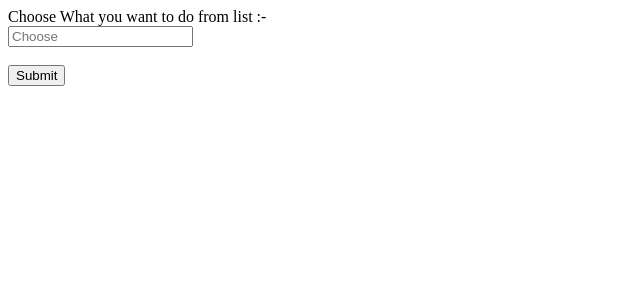
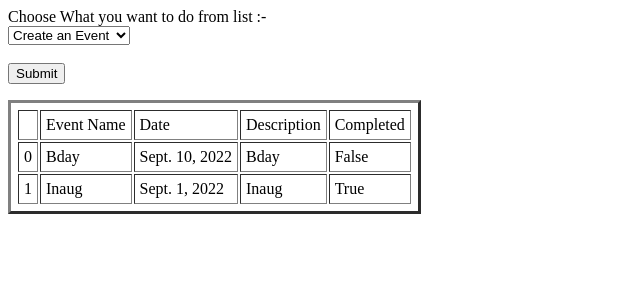
Before and after one commit to Innomer/SynapseTasks, a Django app: page /task2/3 in a window 1280 px wide. Shown: the top 300 px of the page, without its empty margins (0-640 px from the left). Run offline with Django 4.2, Linux system fonts and the light colour scheme; data comes from the database, SQL or seed files in the repository; both versions use the stored data as it was after the commit.

Commit message:
View Events Done

```diff
--- a/TechTask/TechTask/Task2/templates/eve.html
+++ b/TechTask/TechTask/Task2/templates/eve.html
@@ -1,13 +1,13 @@
 <form action="." method="post">
     {% csrf_token %}
     <label for="CRUDchoice">Choose What you want to do from list :-</label><br>
-    <input list="CRUD" placeholder="Choose" name="CRUDchoice" id="CRUDchoice">
-    <datalist id="CRUD">
+    <!-- <input list="CRUD" placeholder="Choose" name="CRUDchoice" id="CRUDchoice"> -->
+    <select id="CRUD" name="CRUDchoice">
     <option value="1">Create an Event</option>
     <option value="2">Update an Event</option>
     <option value="3">View all Events</option>
     <option value="4">Delete an Event</option>
-    </datalist><br><br>
+    </select><br><br>
     <input type="submit" name="submit">
 </form>
 
@@ -30,5 +30,25 @@
 {% if created %}
 <p>Event Created Successfully</p>
 {% endif %}
-{% else %}
 {% endif %}
+
+{% if view %}
+<table border="3" style="padding: 5px;">
+    <tr>
+        <td style="padding: 5px;"></td>
+        <td style="padding: 5px;">Event Name</td>
+        <td style="padding: 5px;">Date</td>
+        <td style="padding: 5px;">Description</td>
+        <td style="padding: 5px;">Completed</td>
+    </tr>
+    {% for i,e in eventList %}
+    <tr>
+        <td style="padding: 5px;">{{i}}</td>
+        <td style="padding: 5px;">{{e.name}}</td>
+        <td style="padding: 5px;">{{e.date}}</td>
+        <td style="padding: 5px;">{{e.description}}</td>
+        <td style="padding: 5px;">{{e.complete}}</td>
+    </tr>
+    {% endfor %}
+</table>
+{% endif %}
--- a/TechTask/TechTask/Task2/views.py
+++ b/TechTask/TechTask/Task2/views.py
@@ -1,7 +1,9 @@
 from http.client import HTTPResponse
+from operator import mod
 from sqlite3 import complete_statement
 from django.shortcuts import render,redirect
 from Task2.models import EventDet
+from django.forms.models import model_to_dict
 # Create your views here.
 
 def Choose(request):
@@ -44,7 +46,10 @@ def ViewEvents(request):
     choice=request.POST.get("CRUDchoice")
     if(choice):
         return redirect('/task2/{}'.format(choice))
-    return render(request,"eve.html")
+    eventList=list()
+    for e in EventDet.objects.all():
+        eventList.append(model_to_dict(e))
+    return render(request,"eve.html",{'view':1,'eventList':enumerate(eventList)})
 
 def DeleteEvents(request):
     choice=request.POST.get("CRUDchoice")
```
Also changed, not shown: TechTask/TechTask/db.sqlite3.
